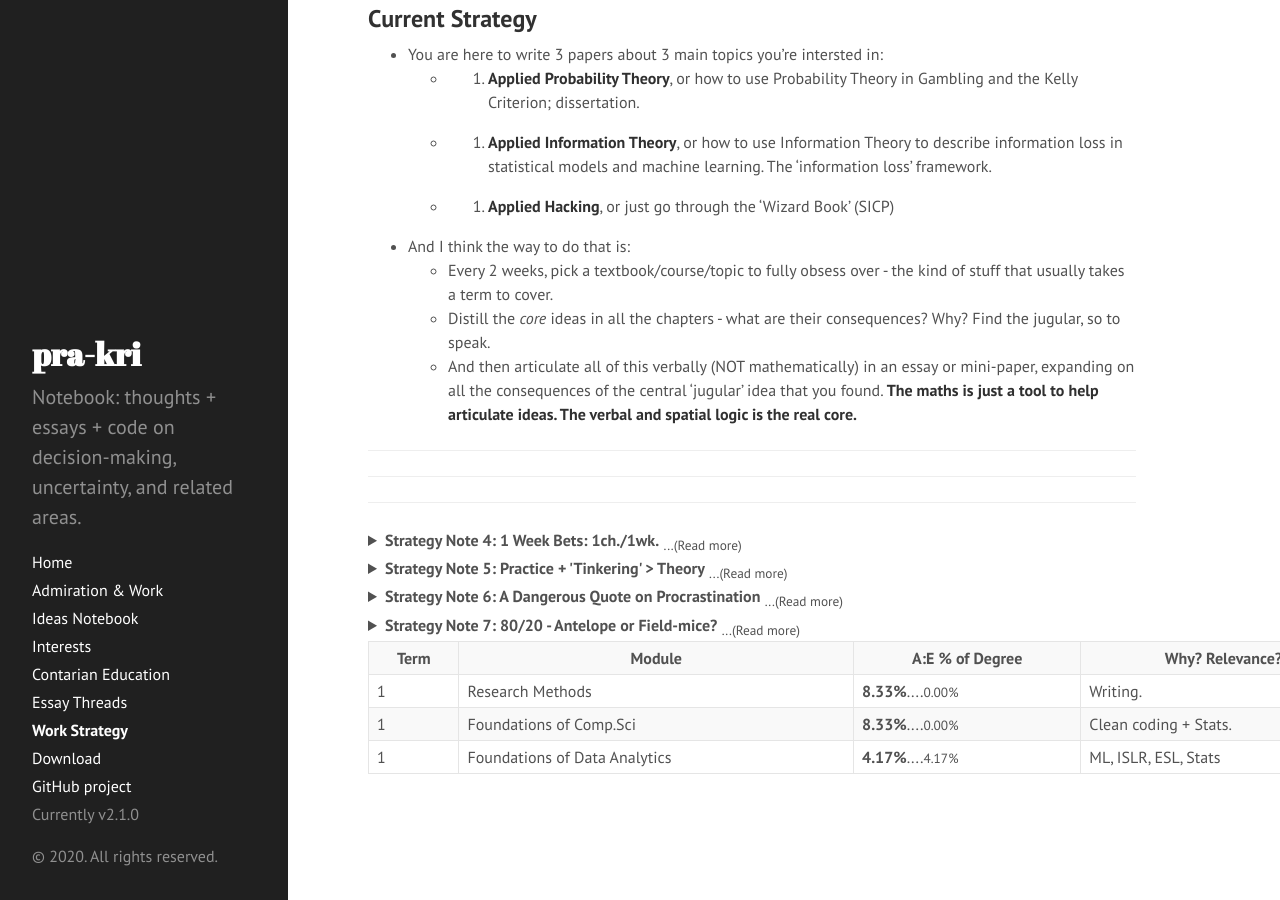
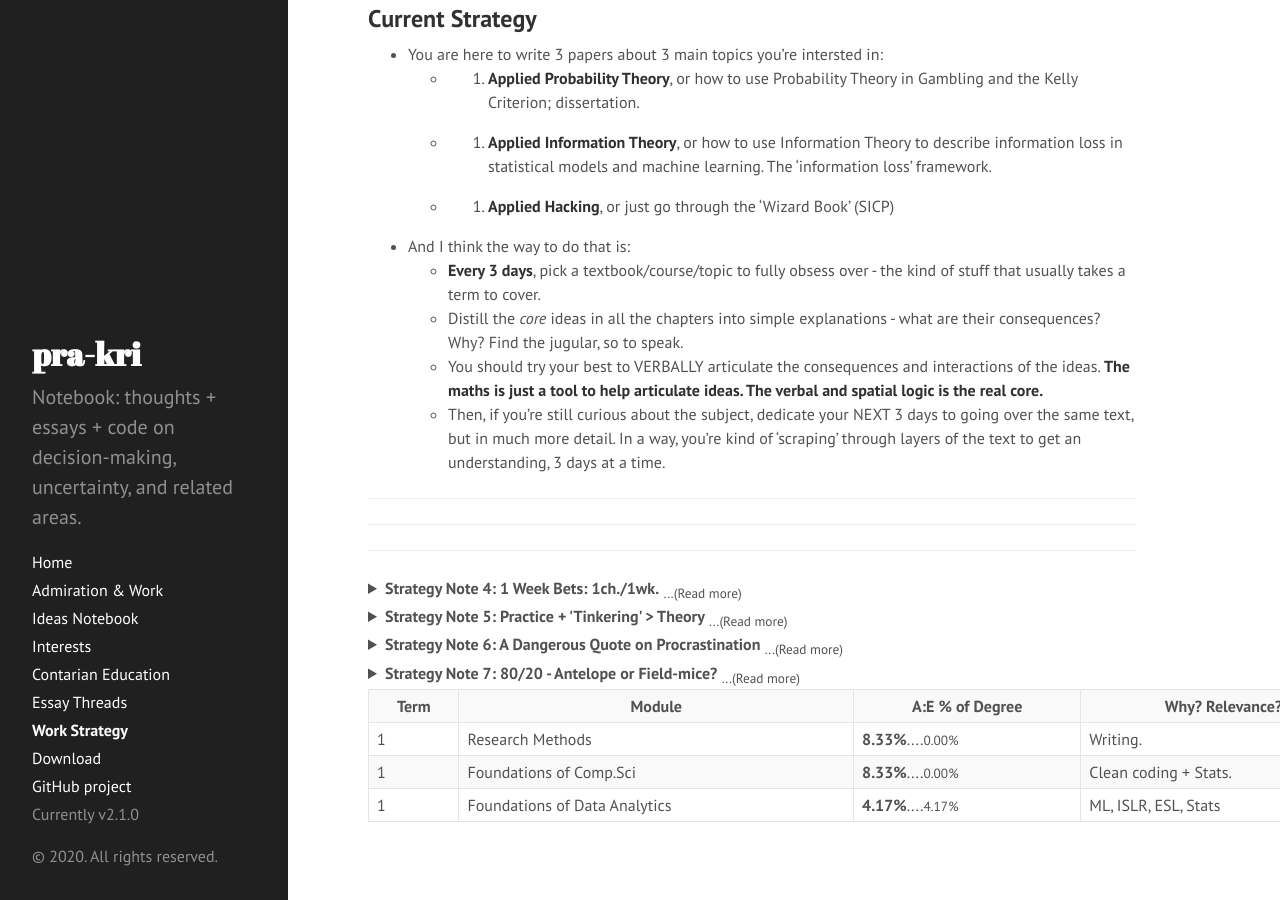
Before and after one commit to pra-kri/pra-kri.github.io, a Jekyll site: the page built from msc.md, in a window 1280 px wide and 900 px high, scrolled down 1229 px. Built offline with Jekyll 4.4.1, drawn with Linux system fonts in a browser that asks for light colours; Markdown is read by kramdown in place of the engine named in the settings.

Commit message:
Update msc.md

```diff
--- a/msc.md
+++ b/msc.md
@@ -33,9 +33,10 @@ Here are the implications of the hunting metaphor that I think are interesting t
   * 3. **Applied Hacking**, or just go through the 'Wizard Book' (SICP)
 
 * And I think the way to do that is:
-  * Every 2 weeks, pick a textbook/course/topic to fully obsess over - the kind of stuff that usually takes a term to cover.
-  * Distill the *core* ideas in all the chapters - what are their consequences? Why? Find the jugular, so to speak.
-  * And then articulate all of this verbally (NOT mathematically) in an essay or mini-paper, expanding on all the consequences of the central 'jugular' idea that you found. **The maths is just a tool to help articulate ideas. The verbal and spatial logic is the real core.**
+  * **Every 3 days**, pick a textbook/course/topic to fully obsess over - the kind of stuff that usually takes a term to cover.
+  * Distill the *core* ideas in all the chapters into simple explanations - what are their consequences? Why? Find the jugular, so to speak.
+  * You should try your best to VERBALLY articulate the consequences and interactions of the ideas. **The maths is just a tool to help articulate ideas. The verbal and spatial logic is the real core.**
+  * Then, if you're still curious about the subject, dedicate your NEXT 3 days to going over the same text, but in much more detail. In a way, you're kind of 'scraping' through layers of the text to get an understanding, 3 days at a time.
 
 
 ---
```
